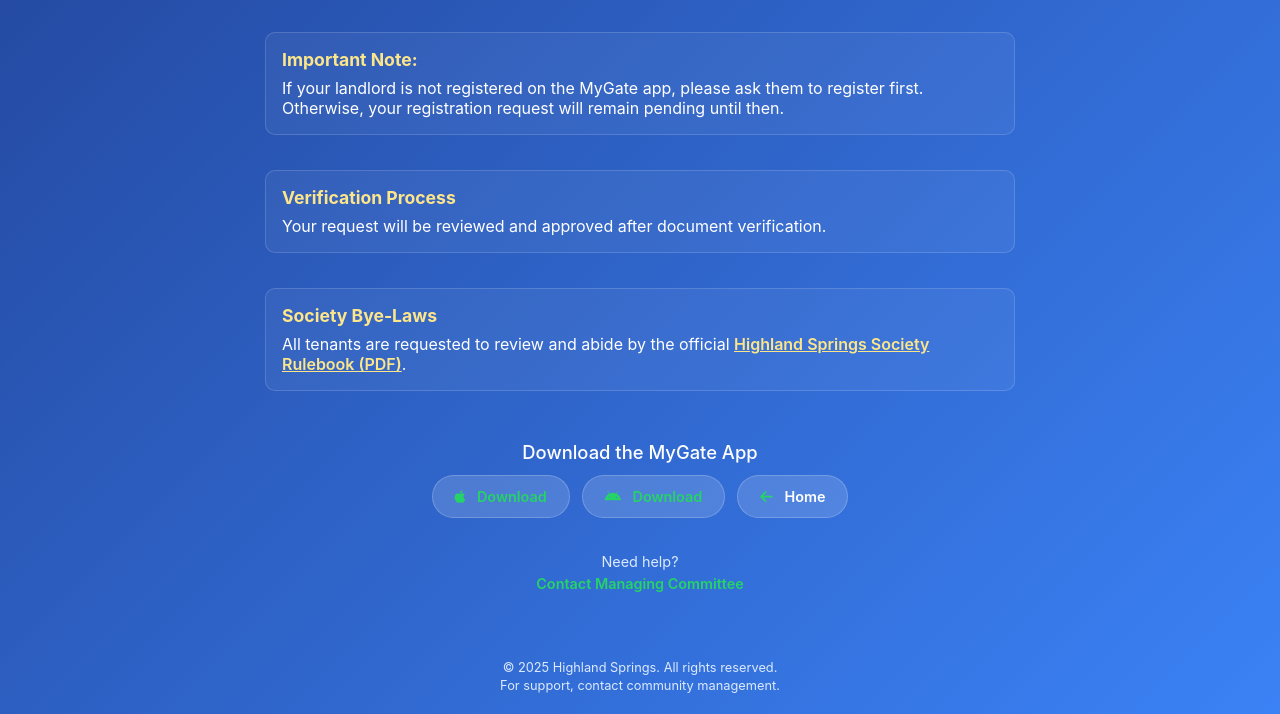
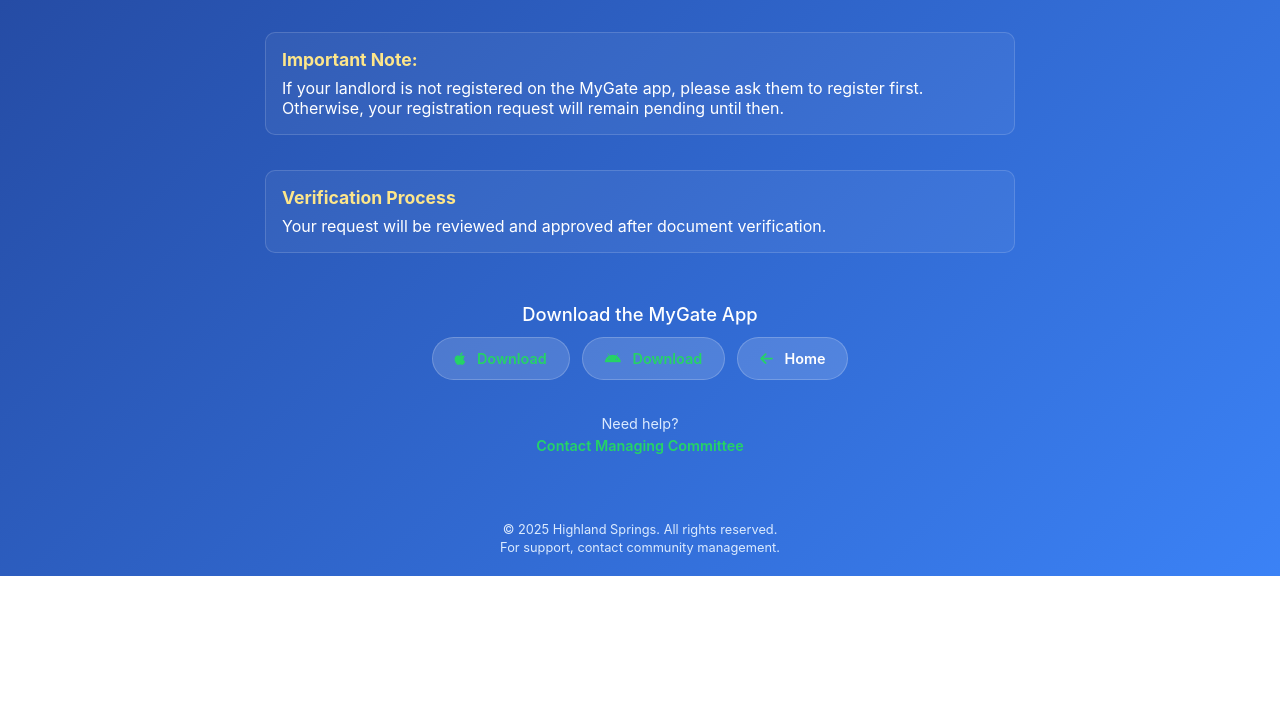
Before and after one commit to PatilManoj1717/highland-springs-website, a website: page tenant.html in a window 1280 px wide. Shown: the part 613-1327 px from the top of the page. After the commit the page ends 1189 px from the top, so only its background shows below. Drawn offline with Linux system fonts and the light colour scheme.

Commit message:
Remove society bye-laws from inner owner and tenant pages

```diff
--- a/tenant.html
+++ b/tenant.html
@@ -54,11 +54,6 @@
       <p>Your request will be reviewed and approved after document verification.</p>
     </section>
 
-    <section class="verification-box">
-      <h3>Society Bye-Laws</h3>
-      <p>All tenants are requested to review and abide by the official <a href="rulebook.pdf" target="_blank" style="color: #fde68a; font-weight: 600; text-decoration: underline;">Highland Springs Society Rulebook (PDF)</a>.</p>
-    </section>
-
     <section class="download-section">
       <h3>Download the MyGate App</h3>
       <div class="button-group">
```
Also changed, not shown: owner.html (+0 -5 lines).
